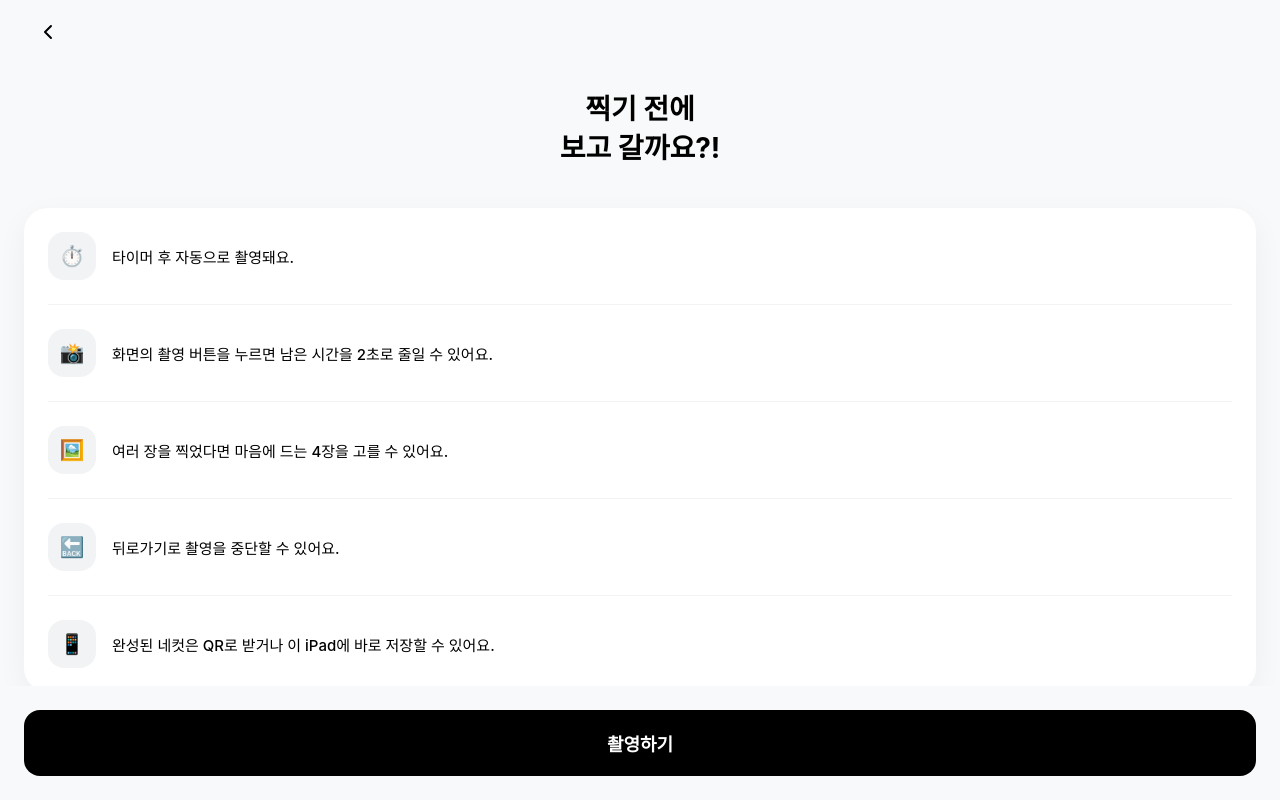
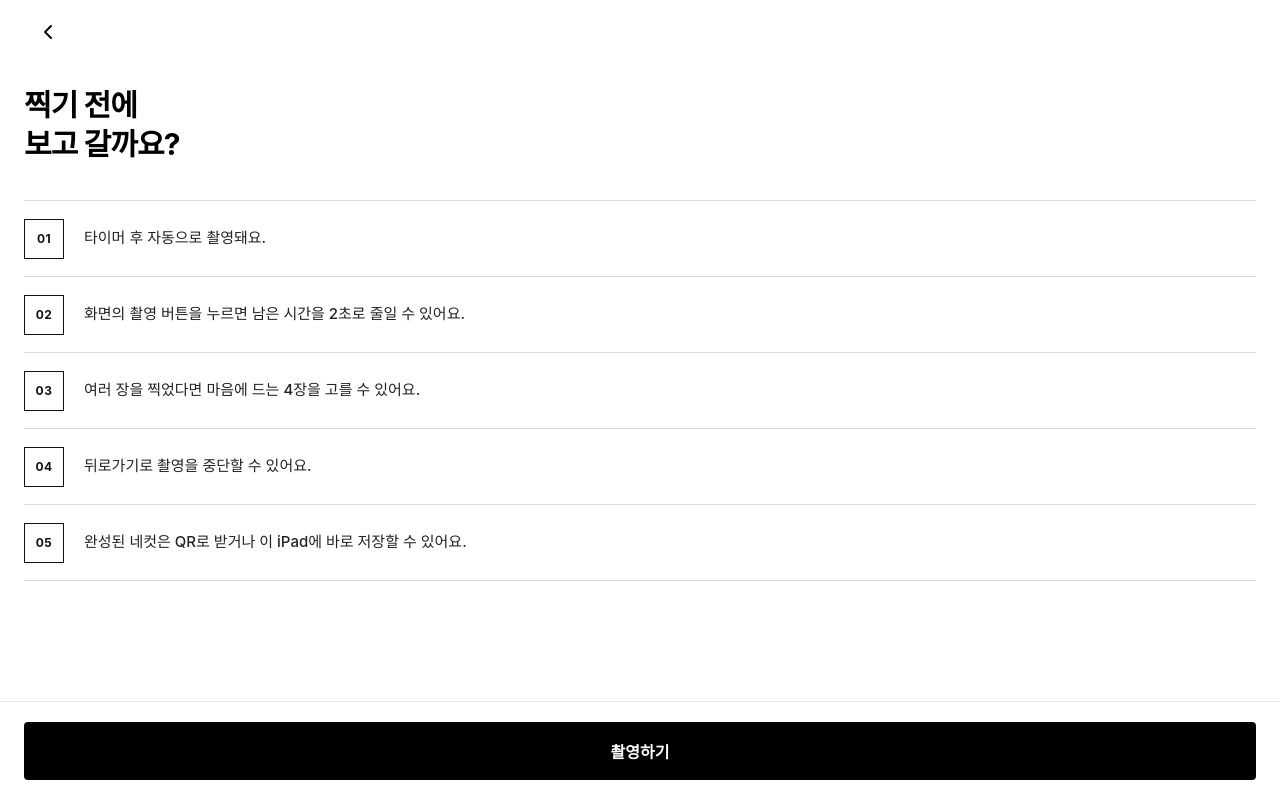
Before and after one commit to RHOAN-SW/saeroun_4cut, a React (Vite) app in the folder frontend/: page / in a window 1280 px wide. Both pictures are taken after a click on the button "촬영하기". Built offline with nearby package versions, Linux system fonts and the light colour scheme.

Commit message:
Flatten photo booth interface

```diff
--- a/frontend/src/components/Header.jsx
+++ b/frontend/src/components/Header.jsx
@@ -4,7 +4,6 @@ export default function Header({ currentStep }) {
   return (
     <header className="header">
       <div className="logo">
-        <span className="logo-icon">📸</span>
         <span>네컷사진 부스</span>
       </div>
       <div className="step-indicator">
--- a/frontend/src/components/Home.jsx
+++ b/frontend/src/components/Home.jsx
@@ -29,7 +29,6 @@ export default function Home({ onStart, onOpenSettings }) {
       </div>
 
       <div className="action-bottom">
-        <p className="home-kicker">iPad photo booth</p>
         <button className="btn-black" onClick={onStart}>
           촬영하기
         </button>
--- a/frontend/src/components/Step1Guide.jsx
+++ b/frontend/src/components/Step1Guide.jsx
@@ -1,7 +1,15 @@
-import React, { useState, useEffect } from 'react';
+import React, { useEffect, useState } from 'react';
+
+const GUIDE_ITEMS = [
+  '타이머 후 자동으로 촬영돼요.',
+  '화면의 촬영 버튼을 누르면 남은 시간을 2초로 줄일 수 있어요.',
+  '여러 장을 찍었다면 마음에 드는 4장을 고를 수 있어요.',
+  '뒤로가기로 촬영을 중단할 수 있어요.',
+  '완성된 네컷은 QR로 받거나 이 iPad에 바로 저장할 수 있어요.',
+];
 
 export default function Step1Guide({ onNext, onBack }) {
-  const [phase, setPhase] = useState('guide'); // 'guide' | 'ready'
+  const [phase, setPhase] = useState('guide');
 
   useEffect(() => {
     if (phase === 'ready') {
@@ -14,99 +22,46 @@ export default function Step1Guide({ onNext, onBack }) {
 
   if (phase === 'ready') {
     return (
-      <div style={{ width: '100%', height: '100%', display: 'flex', flexDirection: 'column', alignItems: 'center', justifyContent: 'center', background: '#fff' }}>
-        <h2 style={{ fontSize: '24px', fontWeight: 'bold', marginBottom: '40px' }}>곧 촬영이 시작해요!</h2>
+      <div className="guide-ready">
+        <h2>곧 촬영이 시작해요!</h2>
 
-        {/* Simple 4-cut doodle SVG */}
-        <svg width="120" height="120" viewBox="0 0 100 100" fill="none" stroke="currentColor" strokeWidth="4" strokeLinecap="round" strokeLinejoin="round">
-          <rect x="10" y="10" width="35" height="35" rx="4" fill="#eee" />
-          <rect x="55" y="10" width="35" height="35" rx="4" />
-          <path d="M 65 25 Q 72.5 35 80 25" fill="none" stroke="black" strokeWidth="3" />
-          <circle cx="68" cy="20" r="2" fill="black" stroke="none" />
-          <circle cx="77" cy="20" r="2" fill="black" stroke="none" />
-
-          <rect x="10" y="55" width="35" height="35" rx="4" />
-          <path d="M 20 65 L 25 70 L 30 65 M 35 65 L 40 70 L 45 65 M 30 75 A 5 5 0 0 0 35 75" stroke="black" strokeWidth="3" fill="none" />
-
-          <rect x="55" y="55" width="35" height="35" rx="4" fill="#eee" />
+        <svg className="guide-ready-mark" width="120" height="120" viewBox="0 0 100 100" fill="none" stroke="currentColor" strokeWidth="3" aria-hidden="true">
+          <rect x="10" y="10" width="35" height="35" />
+          <rect x="55" y="10" width="35" height="35" />
+          <rect x="10" y="55" width="35" height="35" />
+          <rect x="55" y="55" width="35" height="35" />
         </svg>
       </div>
     );
   }
 
   return (
-    <div style={{ width: '100%', height: '100%', display: 'flex', flexDirection: 'column', background: '#f8f9fa' }}>
-      <div className="topbar" style={{ background: 'transparent' }}>
-        <button className="back-btn" onClick={onBack}>
-          <svg width="24" height="24" viewBox="0 0 24 24" fill="none" stroke="currentColor" strokeWidth="2" strokeLinecap="round" strokeLinejoin="round">
-            <polyline points="15 18 9 12 15 6"></polyline>
+    <div className="guide-screen">
+      <div className="topbar">
+        <button className="back-btn" onClick={onBack} aria-label="처음 화면으로 돌아가기">
+          <svg width="24" height="24" viewBox="0 0 24 24" fill="none" stroke="currentColor" strokeWidth="2" strokeLinecap="round" strokeLinejoin="round" aria-hidden="true">
+            <polyline points="15 18 9 12 15 6" />
           </svg>
         </button>
       </div>
 
-      <div style={{ flex: 1, overflowY: 'auto', padding: '0 24px' }}>
-        <div style={{ textAlign: 'center', marginTop: '20px', marginBottom: '40px' }}>
-          <h1 style={{ fontSize: '28px', fontWeight: 'bold', lineHeight: 1.4 }}>
-            찍기 전에<br/>보고 갈까요?!
-          </h1>
-        </div>
+      <div className="guide-content">
+        <header className="guide-heading">
+          <h1>찍기 전에<br />보고 갈까요?</h1>
+        </header>
 
-        <div style={{ background: '#fff', borderRadius: '24px', padding: '24px', boxShadow: '0 10px 30px rgba(0,0,0,0.05)', marginBottom: '40px' }}>
-          <ul style={{ listStyle: 'none', padding: 0, margin: 0, display: 'flex', flexDirection: 'column', gap: '24px' }}>
-
-            <li style={{ display: 'flex', alignItems: 'center', gap: '16px' }}>
-              <div style={{ width: '48px', height: '48px', borderRadius: '16px', background: '#f1f3f5', display: 'flex', alignItems: 'center', justifyContent: 'center', flexShrink: 0 }}>
-                <span style={{ fontSize: '20px' }}>⏱️</span>
-              </div>
-              <span style={{ fontSize: '15px', fontWeight: '500' }}>타이머 후 자동으로 촬영돼요.</span>
+        <ol className="guide-list">
+          {GUIDE_ITEMS.map((item, index) => (
+            <li key={item}>
+              <span className="guide-number" aria-hidden="true">{String(index + 1).padStart(2, '0')}</span>
+              <span>{item}</span>
             </li>
-
-            <li style={{ borderBottom: '1px solid #f1f3f5' }}></li>
-
-            <li style={{ display: 'flex', alignItems: 'center', gap: '16px' }}>
-              <div style={{ width: '48px', height: '48px', borderRadius: '16px', background: '#f1f3f5', display: 'flex', alignItems: 'center', justifyContent: 'center', flexShrink: 0 }}>
-                <span style={{ fontSize: '20px' }}>📸</span>
-              </div>
-              <span style={{ fontSize: '15px', fontWeight: '500' }}>화면의 촬영 버튼을 누르면 남은 시간을 2초로 줄일 수 있어요.</span>
-            </li>
-
-            <li style={{ borderBottom: '1px solid #f1f3f5' }}></li>
-
-            <li style={{ display: 'flex', alignItems: 'center', gap: '16px' }}>
-              <div style={{ width: '48px', height: '48px', borderRadius: '16px', background: '#f1f3f5', display: 'flex', alignItems: 'center', justifyContent: 'center', flexShrink: 0 }}>
-                <span style={{ fontSize: '20px' }}>🖼️</span>
-              </div>
-              <span style={{ fontSize: '15px', fontWeight: '500' }}>여러 장을 찍었다면 마음에 드는 4장을 고를 수 있어요.</span>
-            </li>
-
-            <li style={{ borderBottom: '1px solid #f1f3f5' }}></li>
-
-            <li style={{ display: 'flex', alignItems: 'center', gap: '16px' }}>
-              <div style={{ width: '48px', height: '48px', borderRadius: '16px', background: '#f1f3f5', display: 'flex', alignItems: 'center', justifyContent: 'center', flexShrink: 0 }}>
-                <span style={{ fontSize: '20px' }}>🔙</span>
-              </div>
-              <span style={{ fontSize: '15px', fontWeight: '500' }}>뒤로가기로 촬영을 중단할 수 있어요.</span>
-            </li>
-
-            <li style={{ borderBottom: '1px solid #f1f3f5' }}></li>
-
-            <li style={{ display: 'flex', alignItems: 'center', gap: '16px' }}>
-              <div style={{ width: '48px', height: '48px', borderRadius: '16px', background: '#f1f3f5', display: 'flex', alignItems: 'center', justifyContent: 'center', flexShrink: 0 }}>
-                <span style={{ fontSize: '20px' }}>📱</span>
-              </div>
-              <span style={{ fontSize: '15px', fontWeight: '500' }}>완성된 네컷은 QR로 받거나 이 iPad에 바로 저장할 수 있어요.</span>
-            </li>
-
-          </ul>
-        </div>
+          ))}
+        </ol>
       </div>
 
-      <div style={{ padding: '24px', background: '#f8f9fa' }}>
-        <button
-          className="btn-black"
-          style={{ width: '100%', padding: '20px', borderRadius: '16px', fontSize: '18px', fontWeight: 'bold' }}
-          onClick={() => setPhase('ready')}
-        >
+      <div className="guide-footer">
+        <button className="btn-black" onClick={() => setPhase('ready')}>
           촬영하기
         </button>
       </div>
--- a/frontend/src/components/Step3Preview.jsx
+++ b/frontend/src/components/Step3Preview.jsx
@@ -8,12 +8,12 @@ const ActionCard = styled.div`
   padding: 20px;
   border-radius: ${({ theme }) => theme.radius.card};
   background: ${({ theme }) => theme.colors.surface};
-  box-shadow: 0 8px 24px rgba(0, 0, 0, 0.06);
+  border: 1px solid #e5e8eb;
 
   @media (max-height: 760px) {
     margin-top: 8px;
     padding: 13px 15px;
-    border-radius: 18px;
+    border-radius: 4px;
   }
 `;
 
@@ -92,7 +92,7 @@ const ActionButton = styled.button`
   @media (max-height: 760px) {
     min-height: 46px;
     padding: 10px 14px;
-    border-radius: 14px;
+    border-radius: 4px;
     font-size: 14px;
   }
 `;
--- a/frontend/src/components/StepPhotoSelect.jsx
+++ b/frontend/src/components/StepPhotoSelect.jsx
@@ -70,7 +70,7 @@ const PhotoButton = styled.button`
   overflow: hidden;
   padding: 0;
   border: 3px solid ${({ $selected }) => $selected ? '#111' : 'transparent'};
-  border-radius: 10px;
+  border-radius: 2px;
   background: #e5e5e5;
   transition: transform 120ms ease, border-color 120ms ease;
 
@@ -101,7 +101,7 @@ const NextButton = styled.button`
   width: 100%;
   min-height: 58px;
   border: 0;
-  border-radius: 9px;
+  border-radius: 4px;
   background: #000;
   color: #fff;
   font: inherit;
--- a/frontend/src/index.css
+++ b/frontend/src/index.css
@@ -46,7 +46,6 @@ body { min-height: 100dvh; }
   display: flex;
   flex-direction: column;
   background: #ffffff;
-  box-shadow: 0 0 20px rgba(0,0,0,0.05);
   overflow-x: hidden;
 }
 
@@ -160,15 +159,6 @@ body { min-height: 100dvh; }
   font-weight: 500;
 }
 
-.home-kicker {
-  margin-bottom: 12px;
-  color: #777;
-  font-size: 12px;
-  font-weight: 700;
-  letter-spacing: .14em;
-  text-transform: uppercase;
-}
-
 /* ─── Camera Settings ─── */
 .settings-container {
   padding: 20px;
@@ -194,7 +184,7 @@ body { min-height: 100dvh; }
 .privacy-note {
   margin-top: 40px;
   padding: 16px;
-  border-radius: 14px;
+  border-radius: 2px;
   background: #f6f6f6;
 }
 
@@ -262,7 +252,94 @@ body { min-height: 100dvh; }
   background: #fff;
   border-radius: 50%;
   transition: 0.3s;
-  box-shadow: 0 2px 4px rgba(0,0,0,0.2);
+}
+
+/* ─── Flat Guide ─── */
+.guide-screen,
+.guide-ready {
+  width: 100%;
+  height: 100%;
+  background: #fff;
+}
+
+.guide-screen {
+  display: flex;
+  flex-direction: column;
+}
+
+.guide-content {
+  flex: 1;
+  overflow-y: auto;
+  padding: 4px 24px 24px;
+}
+
+.guide-heading {
+  margin: 12px 0 36px;
+}
+
+.guide-heading h1 {
+  font-size: 30px;
+  font-weight: 750;
+  line-height: 1.3;
+  letter-spacing: -.03em;
+}
+
+.guide-list {
+  list-style: none;
+  border-top: 1px solid #d9d9d9;
+}
+
+.guide-list li {
+  display: grid;
+  grid-template-columns: 44px 1fr;
+  align-items: center;
+  gap: 16px;
+  min-height: 76px;
+  border-bottom: 1px solid #d9d9d9;
+  color: #222;
+  font-size: 15px;
+  font-weight: 500;
+  line-height: 1.5;
+}
+
+.guide-number {
+  display: grid;
+  place-items: center;
+  width: 40px;
+  height: 40px;
+  border: 1px solid #111;
+  color: #111;
+  font-size: 12px;
+  font-weight: 750;
+  letter-spacing: .04em;
+}
+
+.guide-footer {
+  padding: 20px 24px calc(20px + env(safe-area-inset-bottom));
+  border-top: 1px solid #e5e5e5;
+  background: #fff;
+}
+
+.guide-footer .btn-black {
+  min-height: 58px;
+  border-radius: 4px;
+}
+
+.guide-ready {
+  display: flex;
+  flex-direction: column;
+  align-items: center;
+  justify-content: center;
+}
+
+.guide-ready h2 {
+  margin-bottom: 40px;
+  font-size: 24px;
+  font-weight: 750;
+}
+
+.guide-ready-mark rect {
+  fill: #f2f2f2;
 }
 
 .toggle-switch.active::after {
@@ -335,7 +412,6 @@ body { min-height: 100dvh; }
   overflow: hidden;
   aspect-ratio: 576 / 1024;
   background: #eee;
-  box-shadow: 0 2px 8px rgba(0,0,0,0.1);
 }
 
 .frame-card img {
@@ -429,11 +505,11 @@ body { min-height: 100dvh; }
   z-index: 150;
   width: min(360px, calc(100% - 48px));
   padding: 22px;
-  border-radius: 18px;
+  border-radius: 4px;
   background: rgba(255,255,255,.96);
   color: #111;
   text-align: center;
-  box-shadow: 0 16px 48px rgba(0,0,0,.24);
+  border: 1px solid #d9d9d9;
 }
 
 .camera-error strong, .camera-error span { display: block; }
@@ -475,9 +551,9 @@ body { min-height: 100dvh; }
   max-height: 100%;
   aspect-ratio: 9 / 16;
   object-fit: contain;
-  border-radius: 8px;
+  border-radius: 2px;
   background: white;
-  box-shadow: 0 14px 40px rgba(0,0,0,.12);
+  border: 1px solid #d9d9d9;
 }
 
 .result-preview canvas.is-hidden { opacity: 0; }
@@ -553,7 +629,7 @@ body { min-height: 100dvh; }
 .qr-copy h2 { margin: 8px 0 10px; font-size: 26px; }
 .qr-copy p { color: #666; font-size: 14px; line-height: 1.55; }
 .qr-eyebrow { color: #777; font-size: 11px; font-weight: 800; letter-spacing: .16em; }
-.qr-card { padding: 20px; border-radius: 20px; background: #fff; box-shadow: 0 14px 42px rgba(0,0,0,.1); }
+.qr-card { padding: 20px; border-radius: 2px; background: #fff; border: 1px solid #d9d9d9; }
 .qr-card svg { display: block; }
 .qr-timer { display: flex; flex-direction: column; align-items: center; margin: 26px 0; }
 .qr-timer strong { font-size: 34px; font-variant-numeric: tabular-nums; }
@@ -571,7 +647,7 @@ body { min-height: 100dvh; }
 }
 .download-brand { margin-bottom: 18px; font-size: 12px; font-weight: 800; letter-spacing: .16em; }
 .download-brand span { color: #ff5a00; }
-.download-photo { width: min(420px, 88vw); max-height: 70dvh; object-fit: contain; border-radius: 8px; box-shadow: 0 14px 42px rgba(0,0,0,.12); }
+.download-photo { width: min(420px, 88vw); max-height: 70dvh; object-fit: contain; border-radius: 2px; border: 1px solid #d9d9d9; }
 .download-button { width: min(420px, 88vw); margin-top: 20px; }
 .download-help, .download-message { margin-top: 12px; color: #777; font-size: 13px; text-align: center; }
 
--- a/frontend/src/styles/tossTheme.js
+++ b/frontend/src/styles/tossTheme.js
@@ -9,7 +9,7 @@ export const tossTheme = {
     soft: '#eef1f4',
   },
   radius: {
-    card: '24px',
-    button: '18px',
+    card: '4px',
+    button: '4px',
   },
 };
```
Also changed, not shown: frontend/src/components/StepFrameSelect.jsx (+4 -4 lines).
